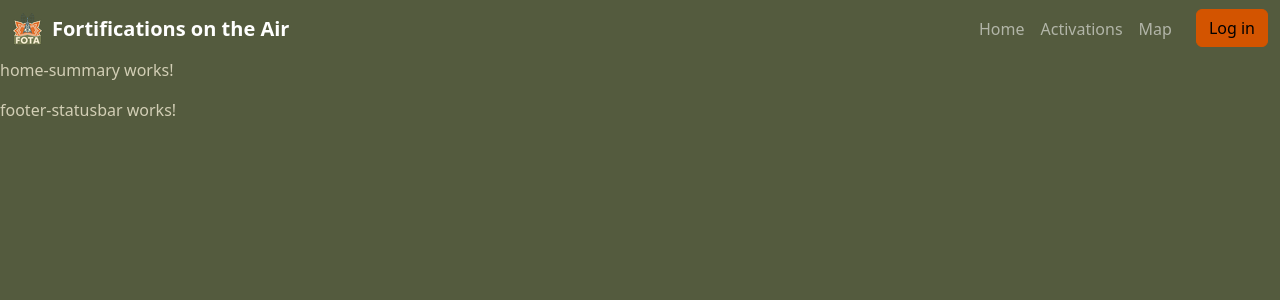
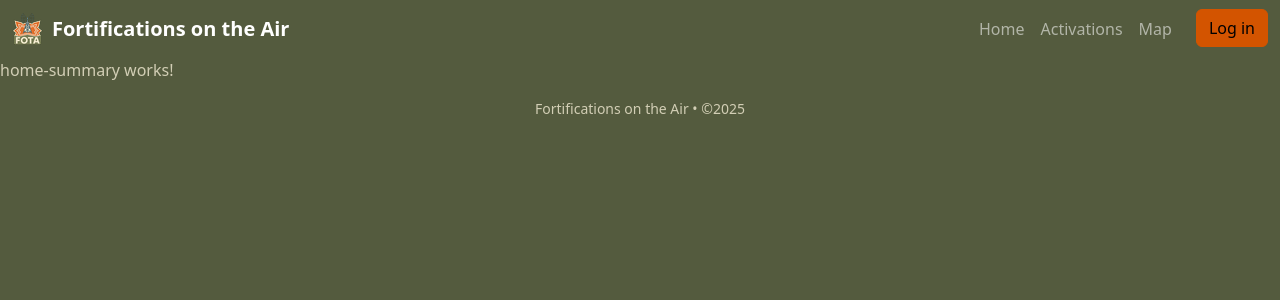
Before and after one commit to haseren4/fotw-frontend-angular, an Angular app: page /home in a window 1280 px wide. Shown: the top 300 px of the page. Built offline with nearby package versions, Linux system fonts and the light colour scheme.

Commit message:
Added content to footer-statusbar.html

```diff
--- a/src/app/footer-statusbar/footer-statusbar.html
+++ b/src/app/footer-statusbar/footer-statusbar.html
@@ -1 +1 @@
-<p>footer-statusbar works!</p>
+<p class="small text-center">Fortifications on the Air &bullet; &copy;2025</p>
```
